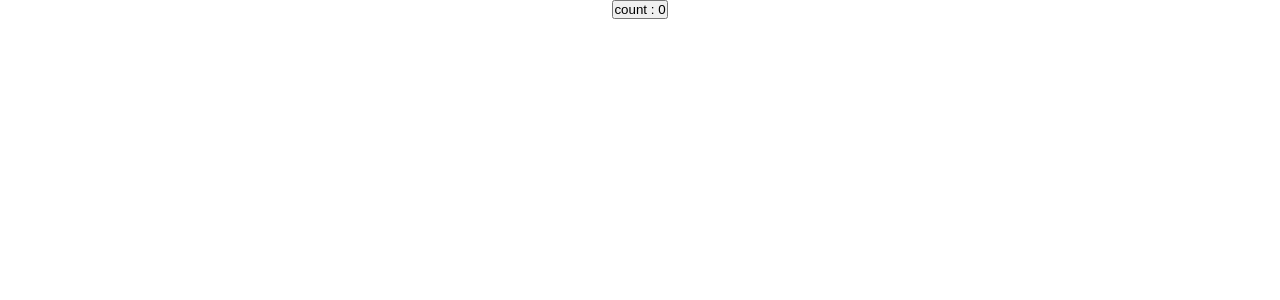
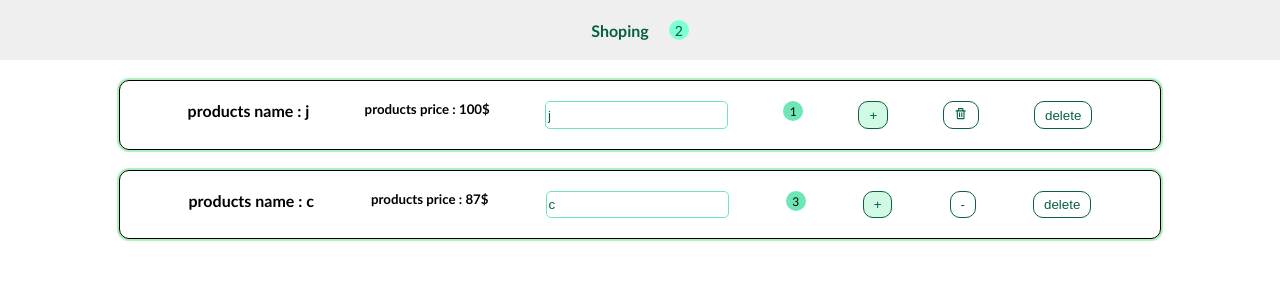
Before and after one commit to zarbabi/React-Train, a React (Create React App) app: page / in a window 1280 px wide. Shown: the top 300 px of the page. Built offline with nearby package versions, Linux system fonts and the light colour scheme.

Commit message:
check-CDU-method-update-setState

```diff
--- a/src/App.js
+++ b/src/App.js
@@ -13,11 +13,10 @@ class App extends Component {
   }
 
   state = {
-    prod: [
+    products: [
       { title: "j", price: "100$", id: "1", quantity: "1" },
       { title: "c", price: "87$", id: "3", quantity: "3" },
     ],
-    count:0,
   };
 
   clickH = (NewT) => {
@@ -31,25 +30,30 @@ class App extends Component {
 
   delHandler = (id) => {
     console.log("id :", { id });
-    const filterProd = this.state.prod.filter((t) => t.id !== id);
+    const filterProd = this.state.products.filter((t) => t.id !== id);
     this.setState({ prod: filterProd });
   };
 
   incHandler = (id) => {
-    //console.log(id);
-    const prod = [...this.state.prod];
+    //1. id => ok
+    //2. index
+    const index = this.state.products.findIndex((item) => item.id === id);
+    console.log(index);
+    //3. clone the selected index and update the quantity
+    const product = { ...this.state.products[index] };
+    product.quantity++;
 
-    const findProd = prod.find((p) => p.id === id);
-    findProd.quantity++;
-    this.setState({ prod: prod });
+    const products = [...this.state.products];
+    products[index] = product;
+    this.setState({ products: products });
   };
 
   decHandler = (id) => {
-    const prod = [...this.state.prod];
+    const prod = [...this.state.products];
     const findProd = prod.find((p) => p.id === id);
 
     if (findProd.quantity <= 1) {
-      const filterProd = this.state.prod.filter((p) => p.id !== id);
+      const filterProd = this.state.products.filter((p) => p.id !== id);
       this.setState({ prod: filterProd });
     } else {
       findProd.quantity--;
@@ -58,7 +62,7 @@ class App extends Component {
   };
 
   changeHandler = (event, id) => {
-    const prod = [...this.state.prod];
+    const prod = [...this.state.products];
     const findProd = prod.find((p) => p.id === id);
     findProd.title = event.target.value;
     this.setState({ prod });
@@ -72,7 +76,7 @@ class App extends Component {
 
   componentDidUpdate(prevProps, prevState) {
     console.log("App.js componentDidUpdate");
-    console.log(prevState.count);
+    console.log(prevState);
   }
 
   shouldComponentUpdate(nextProps, nextState) {
@@ -82,15 +86,14 @@ class App extends Component {
     console.log("App.js render");
     return (
       <div className={style.container} id="title">
-        <button onClick={()=>this.setState({count: this.state.count+1})}>count : {this.state.count}</button>
-        {/* <NavBar totalItems={this.state.prod.length} />
+        <NavBar totalItems={this.state.products.length} />
         <ProductList
-          prod={this.state.prod}
+          prod={this.state.products}
           onDel={this.delHandler}
           onIncerement={this.incHandler}
           onDecrement={this.decHandler}
           onChange={this.changeHandler}
-        /> */}
+        />
       </div>
     );
   }
```
